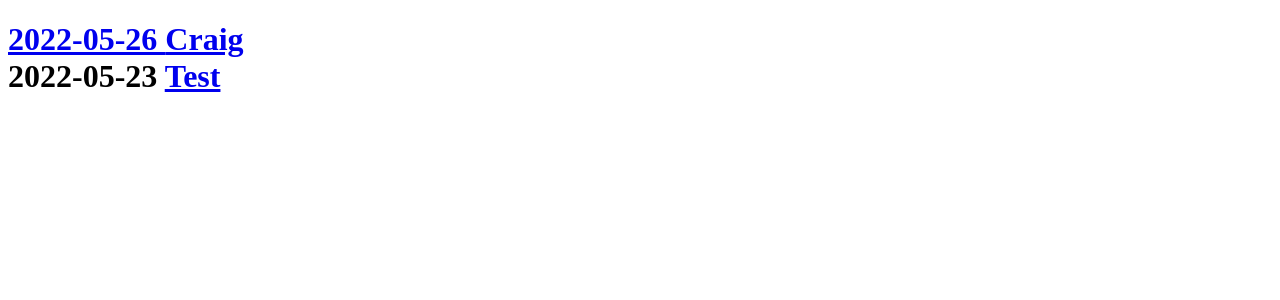
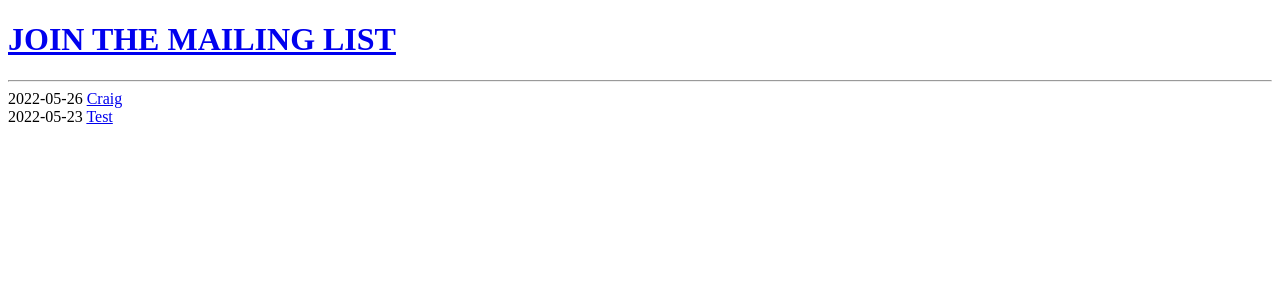
Before and after one commit to 0x000m/0x000m.github.io, a Jekyll site: the page built from index.html, in a window 1280 px wide. Shown: the top 300 px of the page. Built offline with Jekyll 4.4.1, drawn with Linux system fonts in a browser that asks for light colours; part of the change alters nothing that is shown.

Commit message:
Update index.html

```diff
--- a/index.html
+++ b/index.html
@@ -2,7 +2,7 @@
 layout: default
 ---
 
-<h1><a href="/>JOIN THE MAILING LIST</a></h1>
+<h1><a href="/">JOIN THE MAILING LIST</a></h1>
 <hr>
 
 {% assign documents = site.documents | sort: 'date' | reverse %}
```
